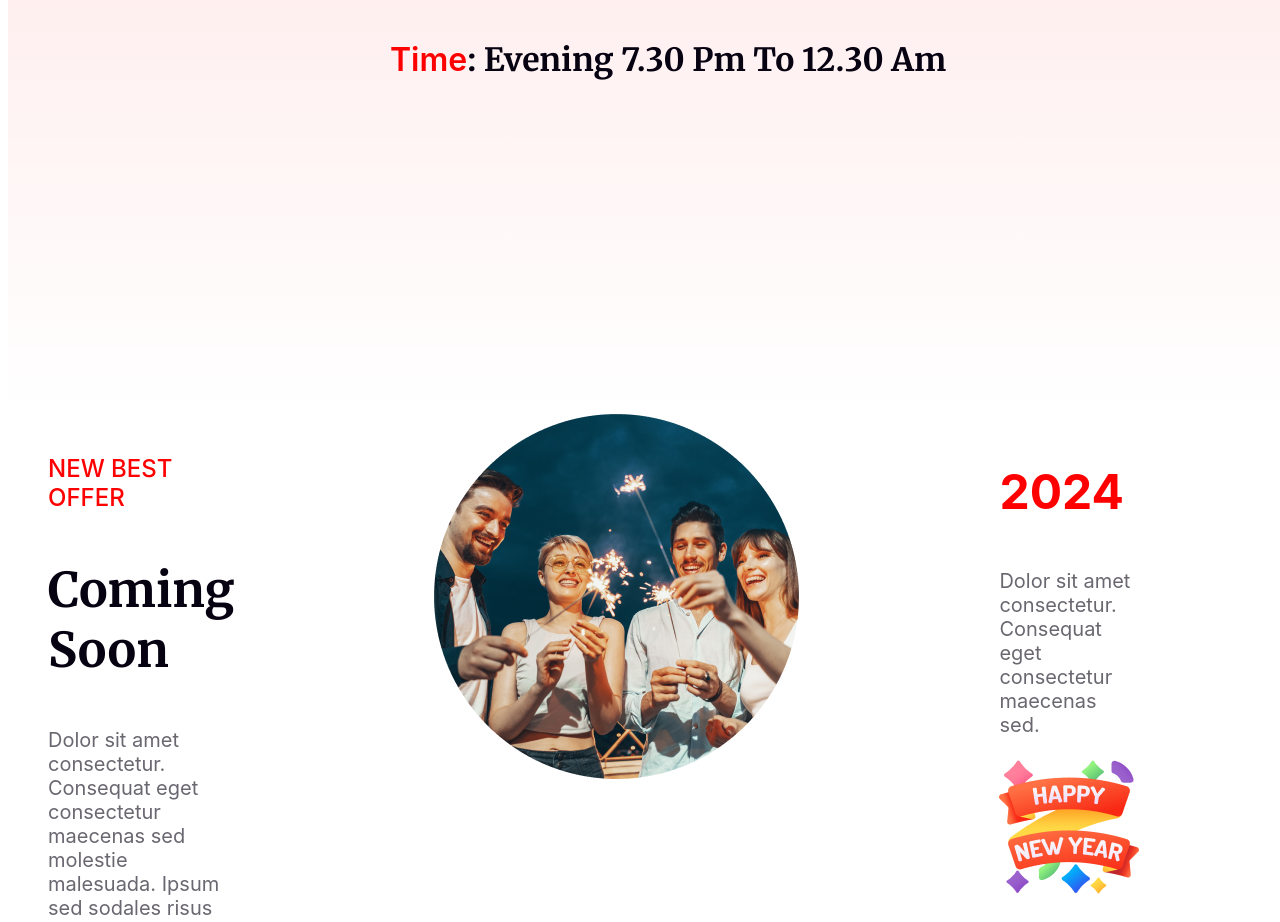
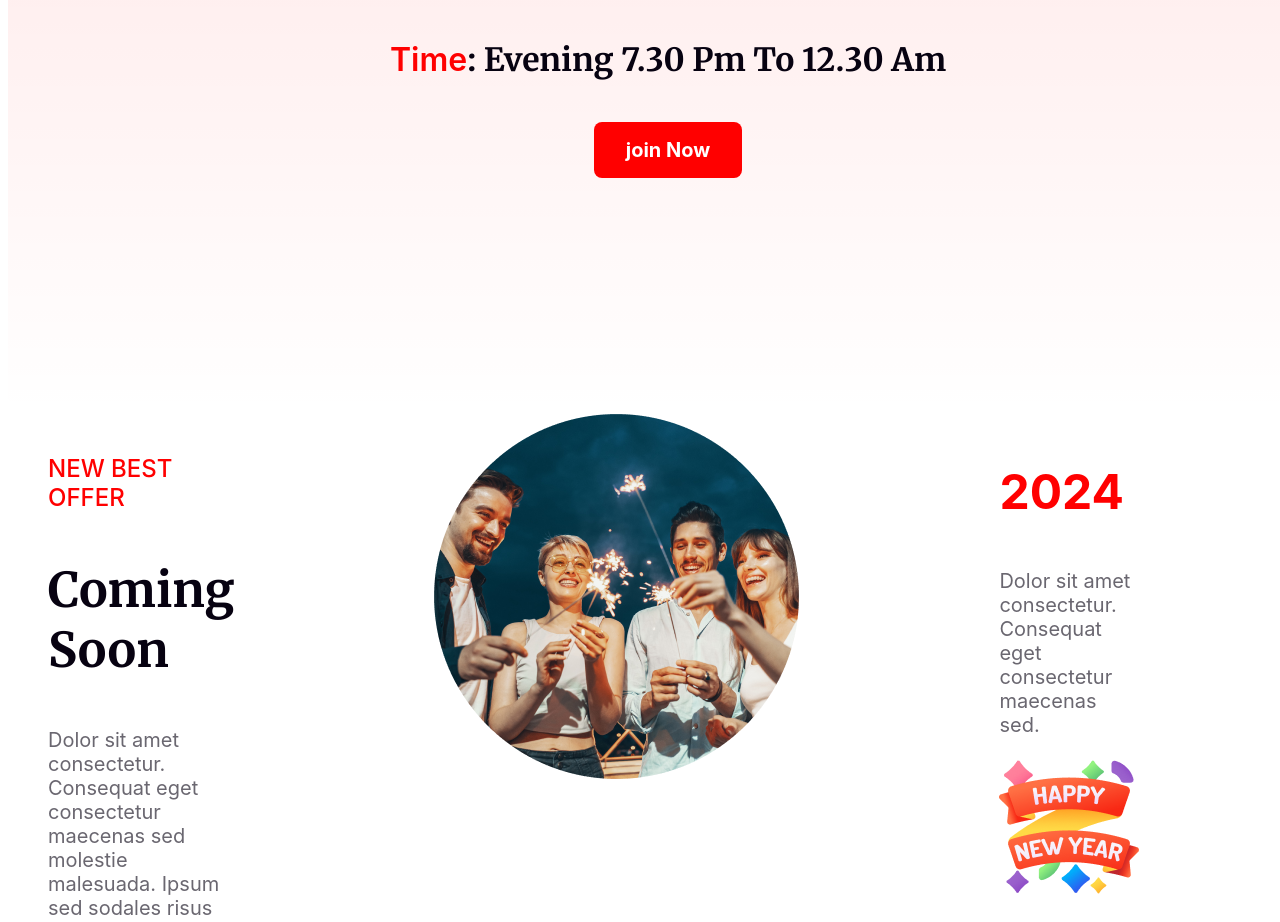
Before and after one commit to Tamanna5092/new-year, a plain HTML site: page index.html in a window 1280 px wide. Shown: the part 2656-3578 px from the top of the page. Drawn offline with Linux system fonts and the light colour scheme.

Commit message:
final commit

```diff
--- a/index.html
+++ b/index.html
@@ -45,6 +45,7 @@
                 <h4><span class="time">Date</span>: 31 December Night 2023</h4>
                 <h4><span class="time">Time</span>: Evening 7.30 pm to 12.30 am</h4>
             </div>
+            <button>join Now</button>
         </section>
         <section class="offer-description">
             <div class="offers">
--- a/style.css
+++ b/style.css
@@ -137,6 +137,23 @@
     font-size: 32px;
     font-weight: 600;
     text-transform: capitalize;
+}
+.info-container button{
+    color: white;
+    display: inline-flex;
+    padding: 16px 32px;
+    font-family: Inter;
+    font-size: 20px;
+    font-weight: 700;
+    justify-content: center;
+    align-items: center;
+    gap: 10px;
+    border-radius: 8px;
+    background: #F00;
+    border: 0px;
+}
+.info-container button:hover{
+    background-color: rgb(245, 78, 0);
 }
 .offer-description{
      display: flex;
```
